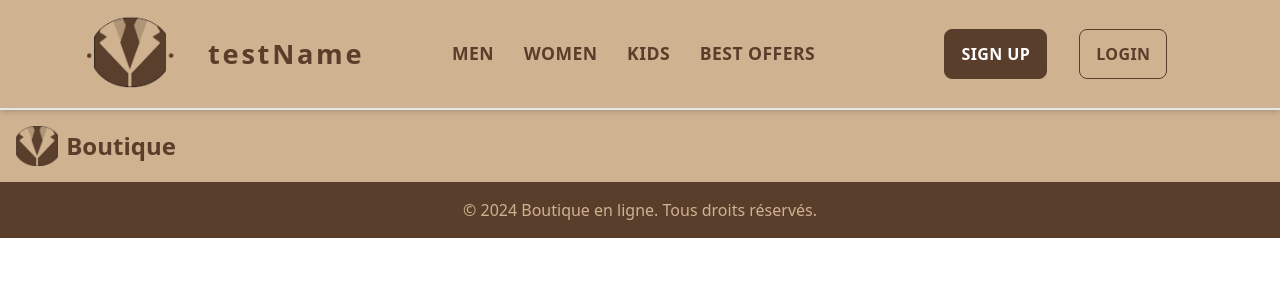
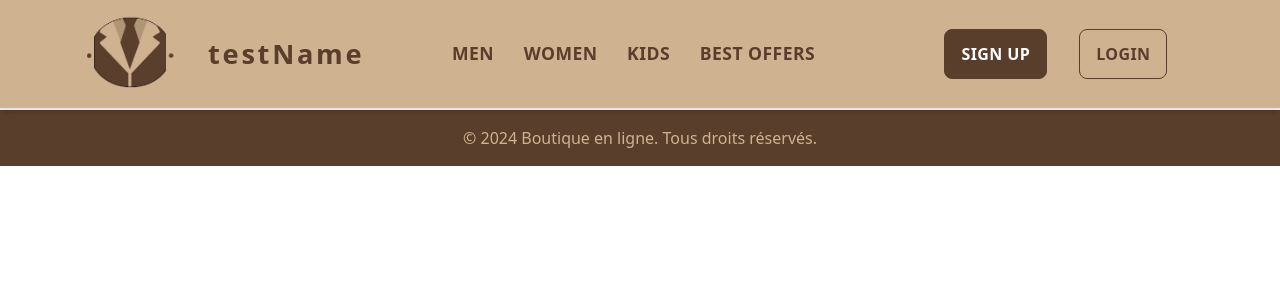
Before and after one commit to AkhiatAdem/OWB-stage-frontend, a React (Vite) app in the folder owb-frontend/: page / in a window 1280 px wide. Shown: the top 300 px of the page. Built offline with nearby package versions, Linux system fonts and the light colour scheme.

Commit message:
final fixing

```diff
--- a/owb-frontend/src/App.jsx
+++ b/owb-frontend/src/App.jsx
@@ -8,15 +8,7 @@ import Register from './pages/RegisterPage';
 
 const App = () => {
   return (
-    <Router>
-      <Header />
-      <Routes>
-        <Route path="/" element={<MainPage />} />
-        <Route path="/login" element={<Login />} />
-        <Route path="/register" element={<Register />} />
-      </Routes>
-      <Footer />
-    </Router>
+    <></>
   );
 };
 
--- a/owb-frontend/src/components/Header.jsx
+++ b/owb-frontend/src/components/Header.jsx
@@ -4,15 +4,7 @@ import logo from '../assets/logo.jpeg';
 
 const Header = () => {
   return (
-    <header className="bg-beige text-brown p-4 shadow-md">
-      <nav className="container mx-auto flex justify-between items-center">
-        <Link to="/" className="flex items-center">
-          <img src={logo} alt="Logo de la Boutique" className="h-10 mr-2" />
-          <span className="text-2xl font-bold">Boutique</span>
-        </Link>
-
-      </nav>
-    </header>
+    <></>
   );
 };
 
--- a/owb-frontend/src/main.jsx
+++ b/owb-frontend/src/main.jsx
@@ -7,6 +7,7 @@ import { BrowserRouter as Router, Route, Routes } from "react-router-dom";
 import MainPage from './pages/MainPage'
 import LoginPage from './pages/LoginPage'
 import RegisterPage from './pages/RegisterPage'
+import Footer from './components/Footer'
 createRoot(document.getElementById('root')).render(
   <StrictMode>
     <Router>
@@ -17,6 +18,7 @@ createRoot(document.getElementById('root')).render(
         <Route path='/login' element={<LoginPage/>}/>
         <Route path='/register' element={<RegisterPage/>}/>
       </Routes>
+      <Footer/>
     </Router>
     <App />
   </StrictMode>,
```
